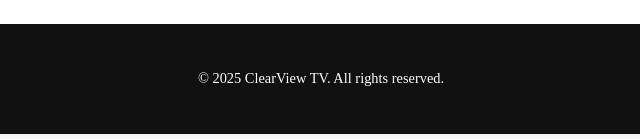
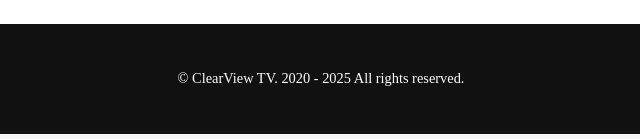
Before and after one commit to njogadotcom/clearview, a plain HTML site: page index.html in a window 1280 px wide. Shown: the part 2120-2259 px from the top of the page, 319-959 px from the left. Drawn offline with Linux system fonts and the light colour scheme; a script that the page names is missing.

Commit message:
Update index.html

```diff
--- a/index.html
+++ b/index.html
@@ -111,7 +111,7 @@
   </section>
 
   <footer>
-    <p>&copy; 2025 ClearView TV. All rights reserved.</p>
+    <p>&copy; ClearView TV. 2020 - 2025 All rights reserved.</p>
   </footer>
 
   <a href="https://wa.me/254757780414" class="whatsapp-float" target="_blank" aria-label="Chat on WhatsApp" tabindex="0">
```
